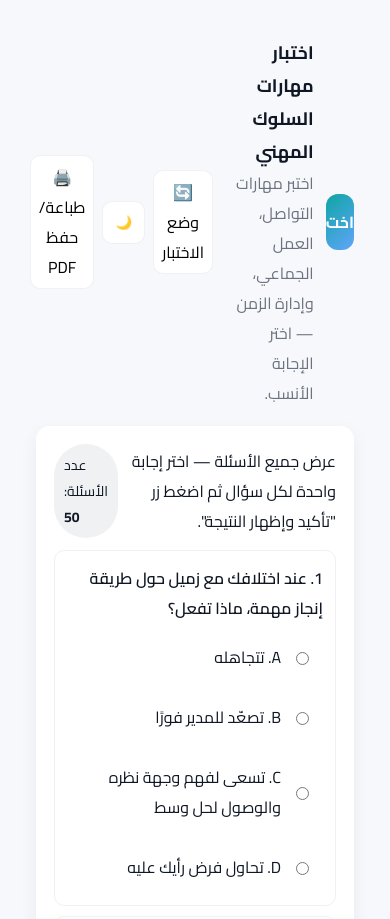
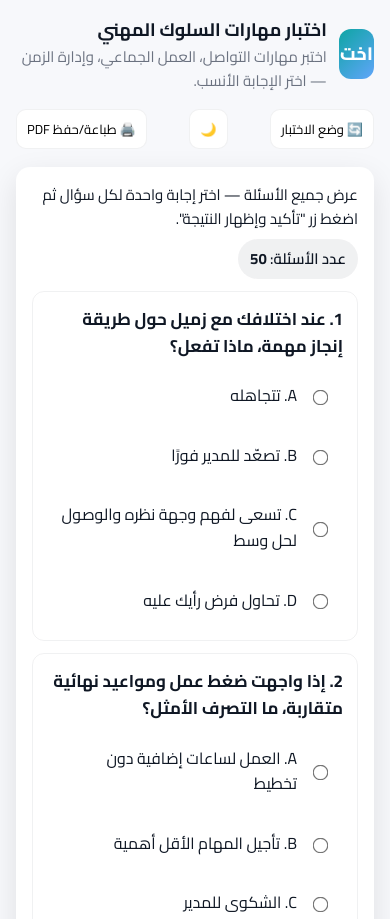
Before and after one commit to MRizk94/Exam, a plain HTML site: page Professional-Behavior.html in a window 390 px wide. Shown: the top 919 px of the page. Drawn offline with Linux system fonts and the light colour scheme.

Commit message:
Update Professional-Behavior.html

```diff
--- a/Professional-Behavior.html
+++ b/Professional-Behavior.html
@@ -4,44 +4,138 @@
   <meta charset="utf-8" />
   <meta name="viewport" content="width=device-width,initial-scale=1" />
   <title>اختبار مهارات السلوك المهني</title>
-  <link href="https://fonts.googleapis.com/css2?family=Cairo:wght@300;400;600;700&display=swap" rel="stylesheet">
+  <link href="https://fonts.googleapis.com/css2?family=Cairo:wght@300;400;600;700;800&display=swap" rel="stylesheet">
   <style>
+    /* 🎨 المتغيرات والألوان */
     :root{
       --bg:#f7f8fb; --card:#ffffff; --text:#0f1724; --muted:#6b7280; --accent:#0ea5a4;
       --success:#16a34a; --danger:#dc2626; --glass: rgba(15,23,36,0.06);
     }
-    [data-theme="dark"]{ --bg:#0b1220; --card:#071026; --text:#e6eef8; --muted:#9aa6b2; --accent:#34d399; --glass: rgba(255,255,255,0.03); }
-    *{box-sizing:border-box;font-family:'Cairo',sans-serif}
-    body{margin:0;background:var(--bg);color:var(--text);padding:24px}
+    [data-theme="dark"]{
+      --bg:#0b1220; --card:#071026; --text:#e6eef8; --muted:#9aa6b2; --accent:#34d399;
+      --glass: rgba(255,255,255,0.03);
+    }
+
+    /* 🖌️ الخطوط والتنسيق الأساسي */
+    *{box-sizing:border-box;font-family:'Cairo',sans-serif; transition: color 0.3s, background 0.3s;}
+    body{margin:0;background:var(--bg);color:var(--text);padding:24px; line-height: 1.6;}
     .container{max-width:1000px;margin:0 auto}
-    header{display:flex;gap:12px;align-items:center;justify-content:space-between;margin-bottom:18px}
+
+    /* 📐 الرأس (Header) - تحسين الاستجابة */
+    header{
+        display:flex;
+        gap:12px;
+        align-items:center;
+        justify-content:space-between;
+        margin-bottom:18px;
+        flex-wrap: wrap; /* تسمح للعناصر بالنزول لسطر جديد */
+    }
     .brand{display:flex;gap:12px;align-items:center}
-    .logo{width:56px;height:56px;border-radius:12px;background:linear-gradient(135deg,var(--accent),#60a5fa);display:grid;place-items:center;color:white;font-weight:700}
-    h1{font-size:20px;margin:0}
-    p.lead{margin:0;color:var(--muted)}
-    .controls{display:flex;gap:8px;align-items:center}
-    button, .btn{background:var(--card);border:1px solid var(--glass);padding:8px 12px;border-radius:10px;cursor:pointer;transition:all 0.2s}
-    button:hover, .btn:hover{filter:brightness(0.98)}
+    .logo{
+        width:50px; /* تصغير قليلًا */
+        height:50px; /* تصغير قليلًا */
+        border-radius:12px;
+        background:linear-gradient(135deg,var(--accent),#60a5fa);
+        display:grid;place-items:center;
+        color:white;font-weight:800; /* خط أثقل */
+        font-size: 18px;
+    }
+    h1{font-size:22px;margin:0; font-weight: 700;}
+    p.lead{margin:0;color:var(--muted); font-size: 15px;}
+
+    /* ⚙️ عناصر التحكم (Controls) */
+    .controls{display:flex;gap:8px;align-items:center; flex-wrap: wrap; /* تجميع الأزرار */ }
+    button, .btn{
+        background:var(--card);
+        border:1px solid var(--glass);
+        padding:8px 12px;
+        border-radius:10px;
+        cursor:pointer;
+        transition:all 0.2s;
+        font-size: 14px;
+        white-space: nowrap; /* منع تقسيم نصوص الأزرار */
+    }
+    button:hover, .btn:hover{filter:brightness(0.95); transform: translateY(-1px);}
     .btn-primary{background:var(--accent);color:white;border:none}
-    .card{background:var(--card);padding:18px;border-radius:14px;box-shadow:0 6px 18px rgba(2,6,23,0.06);margin-bottom:16px}
-    .question{padding:12px;border-radius:10px;border:1px solid var(--glass);margin-bottom:10px}
-    .q-title{font-weight:600;margin-bottom:8px}
+
+    /* 📦 البطاقة (Card) */
+    .card{
+        background:var(--card);
+        padding:20px; /* زيادة الهامش الداخلي */
+        border-radius:16px; /* زيادة حافة الانحناء */
+        box-shadow:0 10px 30px rgba(2,6,23,0.1); /* ظل أوضح */
+        margin-bottom:20px;
+    }
+
+    /* ❓ السؤال */
+    .question{padding:14px;border-radius:12px;border:1px solid var(--glass);margin-bottom:12px;}
+    .q-title{font-weight:700;margin-bottom:10px; font-size: 17px;}
     .choices{display:flex;flex-direction:column;gap:8px}
-    label.choice{display:flex;align-items:center;gap:10px;padding:10px;border-radius:10px;border:1px solid transparent;cursor:pointer}
-    input[type="radio"]{accent-color:var(--accent)}
+    label.choice{
+        display:flex;align-items:center;gap:12px;
+        padding:12px; /* زيادة الهامش الداخلي */
+        border-radius:10px;border:1px solid transparent;
+        cursor:pointer;
+        font-weight: 500;
+        font-size: 16px;
+    }
+    input[type="radio"]{accent-color:var(--accent); transform: scale(1.2); /* تكبير زر الراديو */}
     label.choice:hover{background:var(--glass)}
-    .progress{height:10px;background:linear-gradient(90deg, rgba(14,165,164,0.2), rgba(96,165,250,0.1));border-radius:999px;overflow:hidden}
+
+    /* 📈 شريط التقدم */
+    .progress{height:10px;background:linear-gradient(90deg, var(--accent), #60a5fa30);border-radius:999px;overflow:hidden}
     .progress > i{display:block;height:100%;background:linear-gradient(90deg,var(--accent),#60a5fa);width:0;transition:width 0.3s}
-    .footer-actions{display:flex;gap:8px;align-items:center;justify-content:space-between;margin-top:14px}
-    .result{display:none;padding:16px;border-radius:12px}
+
+    /* 🔽 الإجراءات السفلية (Footer Actions) */
+    .footer-actions{display:flex;gap:10px;align-items:center;justify-content:space-between;margin-top:18px; flex-wrap: wrap;}
+    .footer-actions > div:first-child{flex:1; min-width: 150px;}
+
+    /* ✅ النتائج والتفاصيل */
+    .result{display:none;padding:18px;border-radius:12px; border: 1px solid var(--glass);}
     .result.show{display:block}
-    .correct{color:var(--success);font-weight:700}
-    .wrong{color:var(--danger);font-weight:700}
-    .summary{display:flex;gap:12px;flex-wrap:wrap}
-    .chip{background:var(--glass);padding:8px 10px;border-radius:999px;font-size:14px}
-    .hidden-question{display:none} /* For Test Mode */
-    .controls .btn{font-size:14px}
-    @media (max-width:640px){.brand h1{font-size:18px}.container{padding:12px}.controls .btn{padding:6px 8px;font-size:16px}}
+    .correct{color:var(--success);font-weight:800}
+    .wrong{color:var(--danger);font-weight:800}
+    .summary{display:flex;gap:12px;flex-wrap:wrap; justify-content: center;}
+    .chip{background:var(--glass);padding:8px 12px;border-radius:999px;font-size:15px; font-weight: 600;}
+    .explanation{font-size:13px;color:var(--accent);margin-top:4px;padding-right:12px; font-weight: 600;}
+
+    /* 📱 تحسينات الشاشات الصغيرة */
+    @media (max-width:768px){
+        body{padding: 16px;}
+        .card{padding: 16px; border-radius: 14px;}
+
+        /* تجميع العناصر في الرأس */
+        header{
+            flex-direction: column;
+            align-items: flex-start;
+            gap: 16px;
+        }
+        .brand h1{font-size:18px}
+        .controls{
+            width: 100%; /* جعل شريط التحكم يأخذ عرض كامل */
+            justify-content: space-between; /* توزيع الأزرار */
+            gap: 6px;
+        }
+        .controls .btn, #toggleTheme{
+            font-size: 13px; /* تصغير خط الأزرار لتناسب العرض */
+            padding: 7px 10px;
+        }
+
+        /* تحسين الإجراءات السفلية */
+        .footer-actions{
+            flex-direction: column-reverse; /* وضع شريط التقدم في الأعلى */
+            align-items: stretch;
+        }
+        .footer-actions > div:last-child{ /* مجموعة الأزرار */
+            width: 100%;
+            justify-content: space-between;
+            margin-bottom: 12px;
+        }
+        .footer-actions .btn{
+            flex: 1; /* جعل الأزرار تأخذ مساحة متساوية */
+            font-size: 14px;
+        }
+    }
   </style>
 </head>
 <body>
@@ -62,8 +156,8 @@
     </header>
 
     <div class="card">
-      <div style="display:flex;justify-content:space-between;align-items:center;margin-bottom:12px">
-        <div id="viewModeStatus">عرض جميع الأسئلة — اختر إجابة واحدة لكل سؤال ثم اضغط زر "تأكيد وإظهار النتيجة".</div>
+      <div style="display:flex;justify-content:space-between;align-items:center;margin-bottom:12px; flex-wrap: wrap; gap: 8px;">
+        <div id="viewModeStatus" style="font-size: 15px;">عرض جميع الأسئلة — اختر إجابة واحدة لكل سؤال ثم اضغط زر "تأكيد وإظهار النتيجة".</div>
         <div style="text-align:left">
           <div class="chip">عدد الأسئلة: <strong id="questionCount">50</strong></div>
         </div>
@@ -77,17 +171,17 @@
         <button class="btn btn-primary" id="nextBtn">التالي</button>
       </div>
       <div class="footer-actions">
-        <div class="progress" style="flex:1;margin-right:12px"><i id="progressBar"></i></div>
-        <div style="display:flex;gap:8px">
+        <div class="progress"><i id="progressBar"></i></div>
+        <div style="display:flex;gap:8px; flex: 1;">
           <button class="btn" id="clearBtn">إعادة ضبط الإجابات</button>
           <button class="btn btn-primary" id="submitBtn">✅ تأكيد وإظهار النتيجة</button>
         </div>
       </div>
 
-      <div id="result" class="result card" style="margin-top:14px"></div>
+      <div id="result" class="result card" style="margin-top:18px"></div>
     </div>
 
-    <footer style="text-align:center;color:var(--muted);font-size:20px ;margin-top:8px">اختبار مُعدّ بواسطة Dr-Mahmoud R. Saad —  مأمور فحص تجاري (مأمورية ضرائب الفيوم أول).</footer>
+    <footer style="text-align:center;color:var(--muted);font-size:14px ;margin-top:12px">اختبار مُعدّ بواسطة **Dr-Mahmoud R. Saad** —  مأمور فحص تجاري (مأمورية ضرائب الفيوم أول).</footer>
   </div>
 
 <script>
@@ -293,7 +387,7 @@
         <strong>${d.i+1}.</strong> ${item.q}
         <div style="margin-top:6px">إجابتك: <span class="${d.isCorrect? 'correct':'wrong'}">${user}</span></div>
         <div>الإجابة الصحيحة: <strong>${correctText}. ${item.choices[item.a]}</strong></div>
-        <div style="font-size:13px;color:var(--accent);margin-top:2px;padding-right:12px;">**💡 الشرح:** ${item.e}</div>
+        <div class="explanation">**💡 الشرح:** ${item.e}</div>
       </div>`;
     });
     html += '</div>';
```
